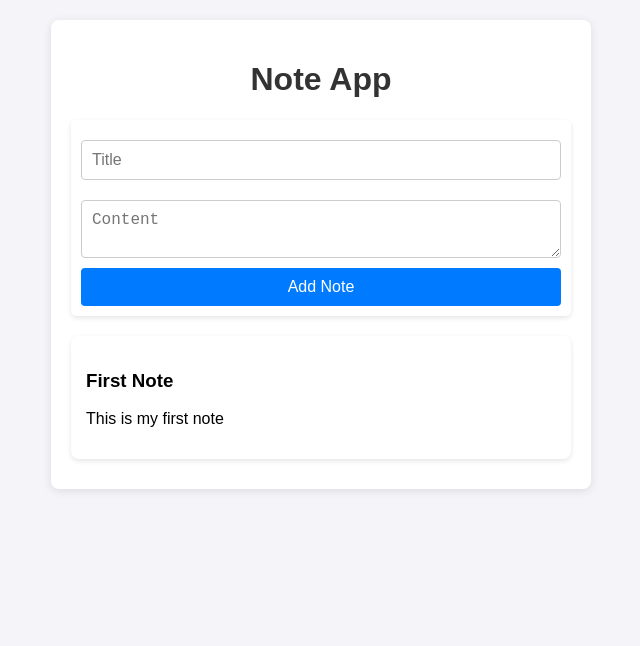
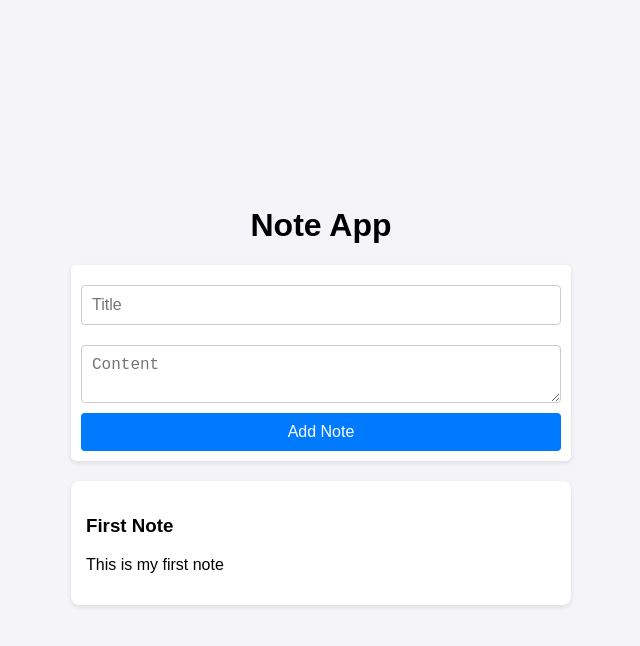
Before and after one commit to SkillBrain-com/exam-fe-30.10.24, a React (Create React App) app: page / in a window 1280 px wide. Shown: the top 646 px of the page, without its empty margins (319-959 px from the left). Built offline with nearby package versions, Linux system fonts and the light colour scheme.

Commit message:
refactor styles, remove commented-out code

```diff
--- a/src/index.css
+++ b/src/index.css
@@ -1,39 +1,24 @@
 body {
   font-family: Arial, sans-serif;
   margin: 0;
-  background-color: #f4f4f9;
+  padding: 0;
   display: flex;
   justify-content: center;
-  height: 100%;
-  padding: 20px;
+  align-items: center;
+  height: 100vh;
+  background-color: #f4f4f9;
 }
 
 .App {
   width: 500px;
   text-align: center;
-  margin: 0 auto;
-  padding: 20px;
-  border-radius: 8px;
-  background-color: #ffffff;
-  box-shadow: 0 2px 10px rgba(0, 0, 0, 0.1);
-}
-
-h1 {
-  text-align: center;
-  color: #333;
 }
 
 .note {
   background-color: #fff;
-  border-radius: 8px;
+  border-radius: 5px;
   box-shadow: 0 2px 5px rgba(0, 0, 0, 0.1);
-  padding: 15px;
-  margin-bottom: 10px;
   text-align: left;
-}
-
-.note:hover {
-  transform: scale(1.02);
 }
 
 .add-note-form {
@@ -43,34 +28,29 @@ h1 {
   background-color: #fff;
   border-radius: 5px;
   box-shadow: 0 2px 5px rgba(0, 0, 0, 0.1);
-  margin-bottom: 20px;
 }
 
 .submit-button {
   background-color: #007bff;
   color: white;
   border: none;
-  padding: 10px 15px;
-  border-radius: 4px;
+  padding: 10px;
+  border-radius: 5px;
   cursor: pointer;
   font-size: 16px;
   transition: background-color 0.3s ease;
-  cursor: pointer;
 }
 
-.submit-button:hover {
-  background-color: #0056b3;
+.title-input {
+  border: 1px solid #ccc;
+  border-radius: 5px;
+  font-size: 16px;
+  outline: none;
 }
 
-.title-input,
 .content-input {
-  padding: 10px;
-  margin: 10px 0;
   border: 1px solid #ccc;
-  border-radius: 4px;
+  border-radius: 5px;
   font-size: 16px;
-  max-width: 100%;
-  width: 100%;
-  resize: vertical;
-  box-sizing: border-box;
+  outline: none;
 }
--- /dev/null
+++ b/src/pages/gabriel-dumitru/AddNote.css
@@ -0,0 +1,38 @@
+.add-note-form {
+  display: flex;
+  flex-direction: column;
+  padding: 10px;
+  background-color: #fff;
+  border-radius: 5px;
+  box-shadow: 0 2px 5px rgba(0, 0, 0, 0.1);
+  margin-bottom: 20px;
+}
+
+.title-input,
+.content-input {
+  padding: 10px;
+  margin: 10px 0;
+  border: 1px solid #ccc;
+  border-radius: 4px;
+  font-size: 16px;
+  max-width: 100%;
+  width: 100%;
+  resize: vertical;
+  box-sizing: border-box;
+}
+
+.submit-button {
+  background-color: #007bff;
+  color: white;
+  border: none;
+  padding: 10px 15px;
+  border-radius: 4px;
+  cursor: pointer;
+  font-size: 16px;
+  transition: background-color 0.3s ease;
+  cursor: pointer;
+}
+
+.submit-button:hover {
+  background-color: #0056b3;
+}
--- a/src/pages/gabriel-dumitru/AddNote.js
+++ b/src/pages/gabriel-dumitru/AddNote.js
@@ -1,4 +1,5 @@
 import React, { useState } from "react";
+import "./AddNote.css";
 
 function AddNote({ addNote }) {
   const [title, setTitle] = useState("");
--- /dev/null
+++ b/src/pages/gabriel-dumitru/AddNotes.css
@@ -0,0 +1,12 @@
+.note {
+  background-color: #fff;
+  border-radius: 8px;
+  box-shadow: 0 2px 5px rgba(0, 0, 0, 0.1);
+  padding: 15px;
+  margin-bottom: 10px;
+  text-align: left;
+}
+
+.note:hover {
+  transform: scale(1.02);
+}
```
Also changed, not shown: src/pages/gabriel-dumitru/AddNotes.js (+1 -6 lines).
